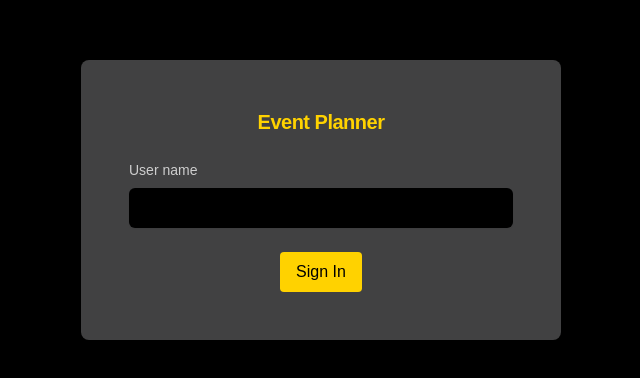
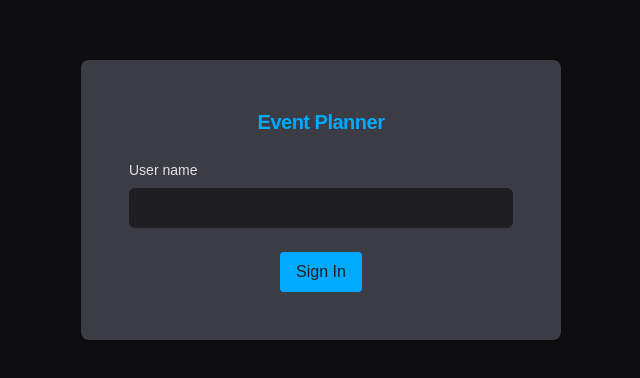
Before and after one commit to kasunkavinda/Event-Planner-Front-End, a Next.js app: page /login-event-planner in a window 1280 px wide. Shown: the part 220-598 px from the top of the page, without its empty margins (319-959 px from the left). Built offline with nearby package versions, Linux system fonts and the light colour scheme.

Commit message:
ui fine tunes

```diff
--- a/src/app/globals.css
+++ b/src/app/globals.css
@@ -1,18 +1,19 @@
 @import "tailwindcss";
 
 :root {
-  --background: #000000;
-  --foreground: #ffffff;
+  --background: #0e0e10;
+  --foreground: #f5f5f5;
 }
 
 @theme {
-  --color-primary: #000000;
-  --color-secondary: #414142;
-  --color-accent: #6d6f71;
-  --color-cream: #cecece;
-  --color-complementary: #ffd200;
+  --color-primary: #1f1f23;
+  --color-secondary: #3c3c44;
+  --color-accent: #ffffff;
+  --color-cream: #e1e1e1;
+  --color-complementary: #00aaff;
   --color-white: #ffffff;
-  --color-blue-shade: #10069f;
+  --color-blue-shade: #0051ff;
+
   --font-theme-black: "Avenir-Black", sans-serif;
   --font-theme-light: "Avenir-Light", sans-serif;
   --font-theme-medium: "Avenir-Medium", sans-serif;
@@ -21,14 +22,14 @@
 @theme inline {
   --color-background: var(--background);
   --color-foreground: var(--foreground);
-  --font-sans: var(--font-geist-sans);
+  --font-sans: var(--font-theme-medium);
   --font-mono: var(--font-geist-mono);
 }
 
 @media (prefers-color-scheme: dark) {
   :root {
-    --background: #000000;
-    --foreground: #ffffff;
+    --background: #0e0e10;
+    --foreground: #f5f5f5;
   }
 }
 
@@ -58,3 +59,7 @@ input[type="checkbox"] {
   height: 30px; /*Desired height*/
   accent-color: #ffd200;
 }
+
+input[type="time"]::-webkit-calendar-picker-indicator {
+  filter: invert(1); /* turns black to white */
+}
```
